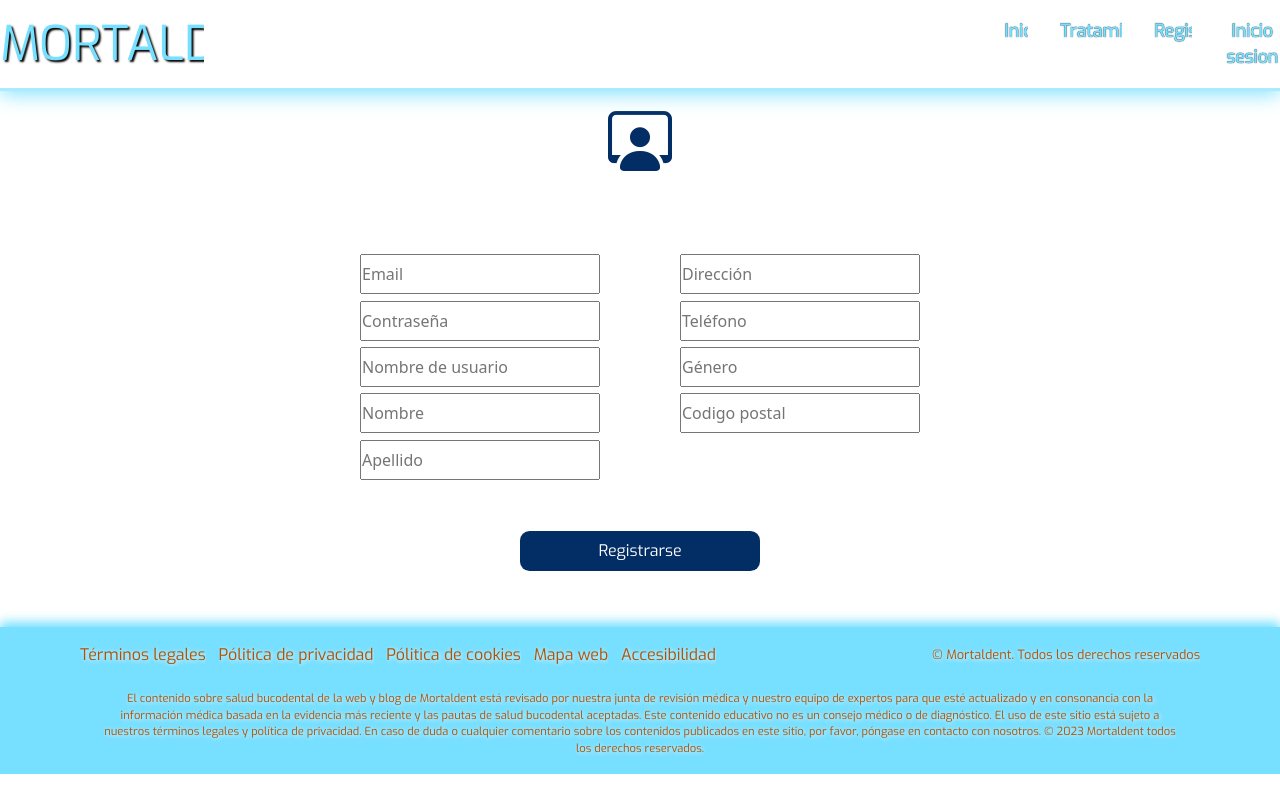
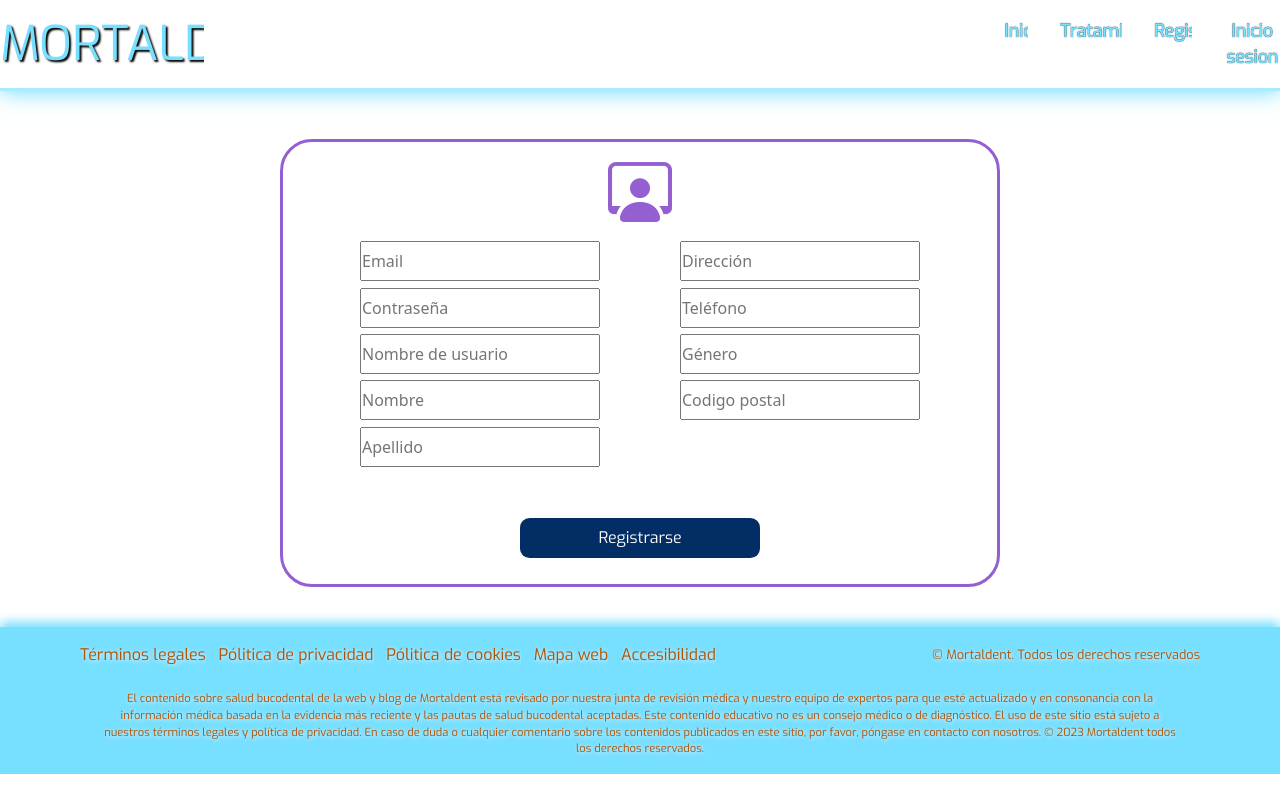
Before and after one commit to RompeTecla/proyectoFrontendClinicaDentalFSD0423MortalDent, a React (Vite) app: page /register in a window 1280 px wide. Built offline with nearby package versions, Linux system fonts and the light colour scheme.

Commit message:
FIX: rectifing divs and styles of Register page.

```diff
--- a/src/pages/Register/Register.css
+++ b/src/pages/Register/Register.css
@@ -1,9 +1,28 @@
+.allContainer{
+    height: 33.5rem;
+}
+.allContainerRegister{
+    /* padding-top: 5rem; */
+    box-sizing: border-box;
+    border: rgba(140, 83, 206, 0.931) solid 0.2rem;
+    margin: auto;
+    margin-top: 3rem;
+    border-radius: 2rem;
+    width: 45rem;
+    height: 28rem;
+}
 .containerRegister {
     display: flex;
     flex-direction: column;
     justify-content: center;
     align-items: center;
-    height: 100%;
+    height: auto;
+    width: auto;
+}
+.iconLogin {
+    font-size: 4rem;
+    color: rgba(140, 83, 206, 0.931)
+    !important;
 }
 .inputBasicDesign {
     margin: 0.2rem;
@@ -16,7 +35,7 @@
 .containerIcon{
     display: flex;
     justify-content: center;
-    margin-bottom: 4rem;
+    /* margin-top: 2rem; */
 }
 .iconLogin{
     font-size: 4rem;
@@ -80,15 +99,15 @@
     justify-content: center;
     align-items: center;
 }
-.container-btn{
+.containerBtn{
     display: flex;
     justify-content: center;
     align-items: center;
-    padding-bottom: 3.5rem;
+    padding-bottom: 1rem;
 }
 footer{
-    display: flex;
-    justify-content: flex-end;
+    /* display: flex;
+    justify-content: flex-end; */
 }
 @media(max-width:992px){
     .rowInput{
@@ -99,4 +118,7 @@ footer{
     .rowInput{
         width: 20rem;
     }
+    .allContainerRegister{
+        width: auto;
+    }
 }
--- a/src/pages/Register/Register.jsx
+++ b/src/pages/Register/Register.jsx
@@ -142,6 +142,8 @@ export const Register = () => {
   return (
     <>
       <NavBar />
+      <div className="allContainer">
+      <div className="allContainerRegister">
       <div className="containerIcon">
         <div className="bi bi-person-workspace iconLogin"></div>
       </div>
@@ -276,7 +278,7 @@ export const Register = () => {
                 blurFunction={(e) => checkError(e)}
               />
             </Col>
-            <div className="container-btn">
+            <div className="containerBtn">
               <div
                 type="submit"
                 className={
@@ -298,6 +300,8 @@ export const Register = () => {
           </Row>
         </Container>
       )}
+      </div>
+      </div>
       <Footer />
     </>
   );
```
